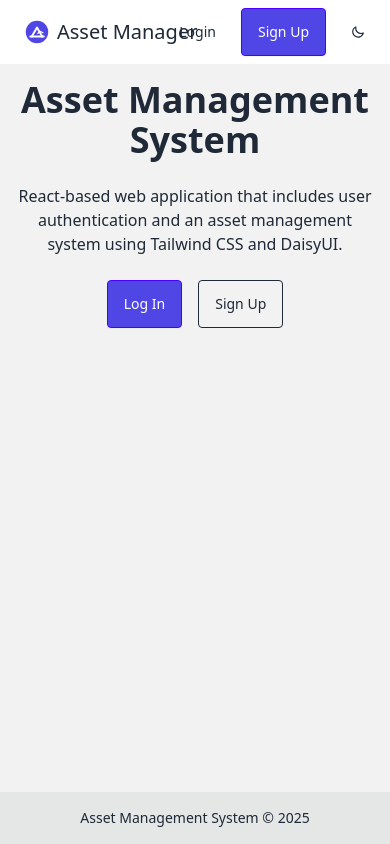
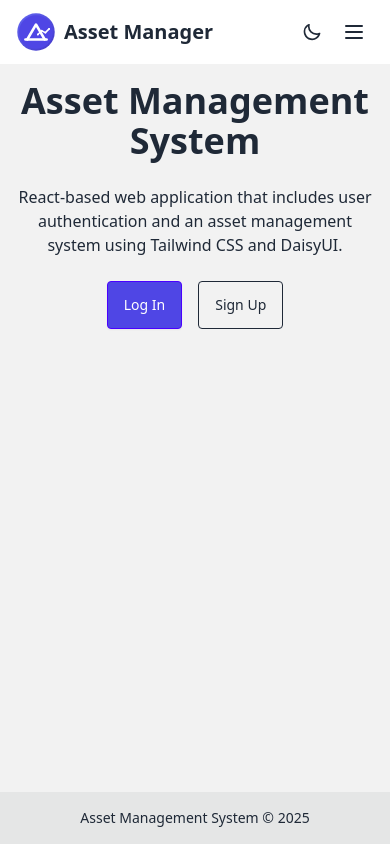
Before and after one commit to Prathmesh-Dhatrak/asset-management-system, a React (Vite) app: page / in a window 390 px wide. Built offline with nearby package versions, Linux system fonts and the light colour scheme.

Commit message:
feat(navbar): implement responsive design with TypeScript optimization

```diff
--- a/src/components/organisms/Navbar.tsx
+++ b/src/components/organisms/Navbar.tsx
@@ -1,65 +1,244 @@
-import React from 'react';
-import { Link, useNavigate } from 'react-router-dom';
+import React, { useState, useCallback } from 'react';
+import { Link, useNavigate, useLocation } from 'react-router-dom';
 import { useAppDispatch, useAppSelector } from 'hooks/reduxHooks';
 import { logout } from 'store/slices/auth';
 import { toggleDarkMode } from 'store/slices/ui';
+import Button from 'components/atoms/Button';
+import { UserDTO } from 'types/user.types';
+
+type NavigationLink = {
+  to: string;
+  text: string;
+};
+
+interface ThemeToggleProps {
+  darkMode: boolean;
+  onToggle: () => void;
+}
+
+interface IconProps {
+  className?: string;
+}
+
+const SunIcon: React.FC<IconProps> = ({ className = "w-5 h-5 fill-current" }) => (
+  <svg className={className} xmlns="http://www.w3.org/2000/svg" viewBox="0 0 24 24">
+    <path d="M5.64,17l-.71.71a1,1,0,0,0,0,1.41,1,1,0,0,0,1.41,0l.71-.71A1,1,0,0,0,5.64,17ZM5,12a1,1,0,0,0-1-1H3a1,1,0,0,0,0,2H4A1,1,0,0,0,5,12Zm7-7a1,1,0,0,0,1-1V3a1,1,0,0,0-2,0V4A1,1,0,0,0,12,5ZM5.64,7.05a1,1,0,0,0,.7.29,1,1,0,0,0,.71-.29,1,1,0,0,0,0-1.41l-.71-.71A1,1,0,0,0,4.93,6.34Zm12,.29a1,1,0,0,0,.7-.29l.71-.71a1,1,0,1,0-1.41-1.41L17,5.64a1,1,0,0,0,0,1.41A1,1,0,0,0,17.66,7.34ZM21,11H20a1,1,0,0,0,0,2h1a1,1,0,0,0,0-2Zm-9,8a1,1,0,0,0-1,1v1a1,1,0,0,0,2,0V20A1,1,0,0,0,12,19ZM18.36,17A1,1,0,0,0,17,18.36l.71.71a1,1,0,0,0,1.41,0,1,1,0,0,0,0-1.41ZM12,6.5A5.5,5.5,0,1,0,17.5,12,5.51,5.51,0,0,0,12,6.5Zm0,9A3.5,3.5,0,1,1,15.5,12,3.5,3.5,0,0,1,12,15.5Z" />
+  </svg>
+);
+
+const MoonIcon: React.FC<IconProps> = ({ className = "w-5 h-5 fill-current" }) => (
+  <svg className={className} xmlns="http://www.w3.org/2000/svg" viewBox="0 0 24 24">
+    <path d="M21.64,13a1,1,0,0,0-1.05-.14,8.05,8.05,0,0,1-3.37.73A8.15,8.15,0,0,1,9.08,5.49a8.59,8.59,0,0,1,.25-2A1,1,0,0,0,8,2.36,10.14,10.14,0,1,0,22,14.05,1,1,0,0,0,21.64,13Zm-9.5,6.69A8.14,8.14,0,0,1,7.08,5.22v.27A10.15,10.15,0,0,0,17.22,15.63a9.79,9.79,0,0,0,2.1-.22A8.11,8.11,0,0,1,12.14,19.73Z" />
+  </svg>
+);
+
+const Logo: React.FC = () => (
+  <Link to="/" className="flex items-center gap-2">
+    <div className="w-10 h-10 flex items-center justify-center">
+      <img
+        src="/favicon.svg"
+        alt="Asset Manager Logo"
+        className="w-full h-full object-contain"
+      />
+    </div>
+    <span className="font-semibold text-xl">Asset Manager</span>
+  </Link>
+);
+
+const ThemeToggle: React.FC<ThemeToggleProps> = ({ darkMode, onToggle }) => (
+  <button
+    onClick={onToggle}
+    className="p-2 rounded-full hover:bg-base-200"
+    aria-label="Toggle dark mode"
+  >
+    {darkMode ? <SunIcon /> : <MoonIcon />}
+  </button>
+);
+
+interface UserAvatarProps {
+  user: UserDTO | null;
+  onClick?: () => void;
+}
+
+const UserAvatar: React.FC<UserAvatarProps> = ({ user, onClick }) => (
+  <div
+    onClick={onClick}
+    className="cursor-pointer flex items-center justify-center rounded-full w-10 h-10
+      bg-indigo-500 text-white hover:bg-indigo-600
+      transition-colors"
+  >
+    <span>{user?.username?.charAt(0).toUpperCase() || 'U'}</span>
+  </div>
+);
 
 const Navbar: React.FC = () => {
   const dispatch = useAppDispatch();
   const navigate = useNavigate();
+  const location = useLocation();
   const { isAuthenticated, user } = useAppSelector(state => state.auth);
   const { darkMode } = useAppSelector(state => state.ui);
+  const [mobileMenuOpen, setMobileMenuOpen] = useState<boolean>(false);
 
-  const handleLogout = () => {
+  const handleLogout = useCallback((): void => {
     dispatch(logout());
     navigate('/login');
-  };
+    setMobileMenuOpen(false);
+  }, [dispatch, navigate]);
 
-  const handleToggleDarkMode = () => {
+  const handleToggleDarkMode = useCallback((): void => {
     dispatch(toggleDarkMode());
-  };
+  }, [dispatch]);
+
+  const isActive = useCallback((path: string): boolean =>
+    location.pathname === path, [location.pathname]);
+
+  const toggleMobileMenu = useCallback((): void => {
+    setMobileMenuOpen(prev => !prev);
+  }, []);
+
+  const closeMobileMenu = useCallback((): void => {
+    setMobileMenuOpen(false);
+  }, []);
+
+  const getNavigationLink = useCallback((): NavigationLink | null => {
+    if (location.pathname === '/') {
+      return { to: '/dashboard', text: 'Dashboard' };
+    } else if (location.pathname === '/dashboard') {
+      return { to: '/', text: 'Home' };
+    }
+    return null;
+  }, [location.pathname]);
+
+  const navLink = getNavigationLink();
 
   return (
-    <div className="navbar bg-base-100 shadow-md">
-      <div className="flex-1">
-        <Link to="/" className="btn btn-ghost normal-case text-xl flex items-center gap-2">
-          <img src="/favicon.svg" alt="Asset Manager Logo" className="w-6 h-6" />
-          Asset Manager
-        </Link>
-      </div>
-      <div className="flex-none">
+    <nav className="bg-base-100 border-b border-base-200">
+      <div className="container mx-auto px-4">
+        <div className="hidden md:flex justify-between items-center h-16">
+          <Logo />
+
+          <div className="flex items-center space-x-1">
+            <div className="flex items-center ml-4">
               {isAuthenticated ? (
                 <div className="dropdown dropdown-end">
-            <label tabIndex={0} className="btn btn-ghost btn-circle avatar placeholder">
-              <div className="bg-neutral-focus text-neutral-content rounded-full w-10">
-                <span>{user?.username?.charAt(0).toUpperCase() || 'U'}</span>
-              </div>
+                  <label tabIndex={0}>
+                    <UserAvatar user={user} />
                   </label>
-            <ul tabIndex={0} className="mt-3 z-[1] p-2 shadow menu menu-sm dropdown-content bg-base-100 rounded-box w-52">
-              <li><span>Signed in as {user?.username}</span></li>
-              <li><Link to="/dashboard">Dashboard</Link></li>
-              <li><a onClick={handleLogout}>Logout</a></li>
+                  <ul tabIndex={0} className="mt-2 z-[1] p-2 shadow menu menu-sm dropdown-content bg-base-100 rounded-box w-52">
+                    <p className="px-1 py-2 text-sm opacity-70 font-medium">{`Hi ${user?.username || ''}`}</p>
+                    {location.pathname === '/' || location.pathname === '/dashboard' ? (
+                      navLink && (
+                        <li><Link to={navLink.to} className="hover:bg-base-200">{navLink.text}</Link></li>
+                      )
+                    ) : (
+                      <>
+                        <li><Link to="/" className="hover:bg-base-200">Home</Link></li>
+                        <li><Link to="/dashboard" className="hover:bg-base-200">Dashboard</Link></li>
+                      </>
+                    )}
+                    <li><button onClick={handleLogout} className="text-red-600 hover:bg-base-200 w-full text-left">Logout</button></li>
                   </ul>
                 </div>
               ) : (
-          <div className="flex gap-2">
-            <Link to="/login" className="btn btn-ghost">Login</Link>
-            <Link to="/register" className="btn btn-primary">Sign Up</Link>
+                <>
+                  <Link to="/login">
+                    <Button variant="ghost">Login</Button>
+                  </Link>
+                  <Link to="/register">
+                    <Button variant="primary">Sign Up</Button>
+                  </Link>
+                </>
+              )}
             </div>
-        )}
-        <button onClick={handleToggleDarkMode} className="btn btn-ghost btn-circle ml-2">
-          {darkMode ? (
-            <svg className="w-5 h-5 fill-current" xmlns="http://www.w3.org/2000/svg" viewBox="0 0 24 24">
-              <path d="M5.64,17l-.71.71a1,1,0,0,0,0,1.41,1,1,0,0,0,1.41,0l.71-.71A1,1,0,0,0,5.64,17ZM5,12a1,1,0,0,0-1-1H3a1,1,0,0,0,0,2H4A1,1,0,0,0,5,12Zm7-7a1,1,0,0,0,1-1V3a1,1,0,0,0-2,0V4A1,1,0,0,0,12,5ZM5.64,7.05a1,1,0,0,0,.7.29,1,1,0,0,0,.71-.29,1,1,0,0,0,0-1.41l-.71-.71A1,1,0,0,0,4.93,6.34Zm12,.29a1,1,0,0,0,.7-.29l.71-.71a1,1,0,1,0-1.41-1.41L17,5.64a1,1,0,0,0,0,1.41A1,1,0,0,0,17.66,7.34ZM21,11H20a1,1,0,0,0,0,2h1a1,1,0,0,0,0-2Zm-9,8a1,1,0,0,0-1,1v1a1,1,0,0,0,2,0V20A1,1,0,0,0,12,19ZM18.36,17A1,1,0,0,0,17,18.36l.71.71a1,1,0,0,0,1.41,0,1,1,0,0,0,0-1.41ZM12,6.5A5.5,5.5,0,1,0,17.5,12,5.51,5.51,0,0,0,12,6.5Zm0,9A3.5,3.5,0,1,1,15.5,12,3.5,3.5,0,0,1,12,15.5Z" />
+            <ThemeToggle darkMode={darkMode} onToggle={handleToggleDarkMode} />
+          </div>
+        </div>
+
+        <div className="md:hidden flex justify-between items-center h-16">
+          <Logo />
+
+          <div className="flex items-center">
+            <ThemeToggle darkMode={darkMode} onToggle={handleToggleDarkMode} />
+            <button
+              type="button"
+              className="inline-flex items-center justify-center p-2 rounded-md hover:bg-base-200 ml-1"
+              aria-expanded={mobileMenuOpen}
+              onClick={toggleMobileMenu}
+            >
+              <span className="sr-only">Open main menu</span>
+              {mobileMenuOpen ? (
+                <svg className="h-6 w-6" xmlns="http://www.w3.org/2000/svg" fill="none" viewBox="0 0 24 24" stroke="currentColor">
+                  <path strokeLinecap="round" strokeLinejoin="round" strokeWidth="2" d="M6 18L18 6M6 6l12 12" />
                 </svg>
               ) : (
-            <svg className="w-5 h-5 fill-current" xmlns="http://www.w3.org/2000/svg" viewBox="0 0 24 24">
-              <path d="M21.64,13a1,1,0,0,0-1.05-.14,8.05,8.05,0,0,1-3.37.73A8.15,8.15,0,0,1,9.08,5.49a8.59,8.59,0,0,1,.25-2A1,1,0,0,0,8,2.36,10.14,10.14,0,1,0,22,14.05,1,1,0,0,0,21.64,13Zm-9.5,6.69A8.14,8.14,0,0,1,7.08,5.22v.27A10.15,10.15,0,0,0,17.22,15.63a9.79,9.79,0,0,0,2.1-.22A8.11,8.11,0,0,1,12.14,19.73Z" />
+                <svg className="h-6 w-6" xmlns="http://www.w3.org/2000/svg" fill="none" viewBox="0 0 24 24" stroke="currentColor">
+                  <path strokeLinecap="round" strokeLinejoin="round" strokeWidth="2" d="M4 6h16M4 12h16M4 18h16" />
                 </svg>
               )}
             </button>
           </div>
         </div>
+
+        {mobileMenuOpen && (
+          <div className="md:hidden">
+            <div className="px-2 pt-2 pb-3 space-y-1 sm:px-3 border-t border-base-200">
+              <Link
+                to="/"
+                className={`block px-3 py-2 rounded-md text-base font-medium ${
+                  isActive('/') ? 'bg-indigo-600 text-white' : 'text-base-content hover:bg-base-200'
+                }`}
+                onClick={closeMobileMenu}
+              >
+                Home
+              </Link>
+
+              {isAuthenticated && (
+                <Link
+                  to="/dashboard"
+                  className={`block px-3 py-2 rounded-md text-base font-medium ${
+                    isActive('/dashboard') ? 'bg-indigo-600 text-white' : 'text-base-content hover:bg-base-200'
+                  }`}
+                  onClick={closeMobileMenu}
+                >
+                  Dashboard
+                </Link>
+              )}
+
+              {isAuthenticated ? (
+                <div className="border-t border-base-200 mt-2 pt-2">
+                  <div className="px-3 py-2 text-sm opacity-70">
+                    Signed in as <span className="font-medium">{user?.username}</span>
+                  </div>
+                  <button
+                    onClick={handleLogout}
+                    className="block w-full text-left px-3 py-2 rounded-md text-base font-medium text-red-600 hover:bg-base-200"
+                  >
+                    Logout
+                  </button>
+                </div>
+              ) : (
+                <div className="border-t border-base-200 mt-2 pt-2 space-y-1">
+                  <Link
+                    to="/login"
+                    className="block px-3 py-2 rounded-md text-base font-medium hover:bg-base-200"
+                    onClick={closeMobileMenu}
+                  >
+                    Login
+                  </Link>
+                  <Link
+                    to="/register"
+                    className="block px-3 py-2 rounded-md text-base font-medium bg-indigo-600 text-white hover:bg-indigo-700"
+                    onClick={closeMobileMenu}
+                  >
+                    Sign Up
+                  </Link>
+                </div>
+              )}
+            </div>
+          </div>
+        )}
+      </div>
+    </nav>
   );
 };
 
```
Also changed, not shown: public/favicon.svg. Lines whose indentation alone changed are shown as unchanged.
